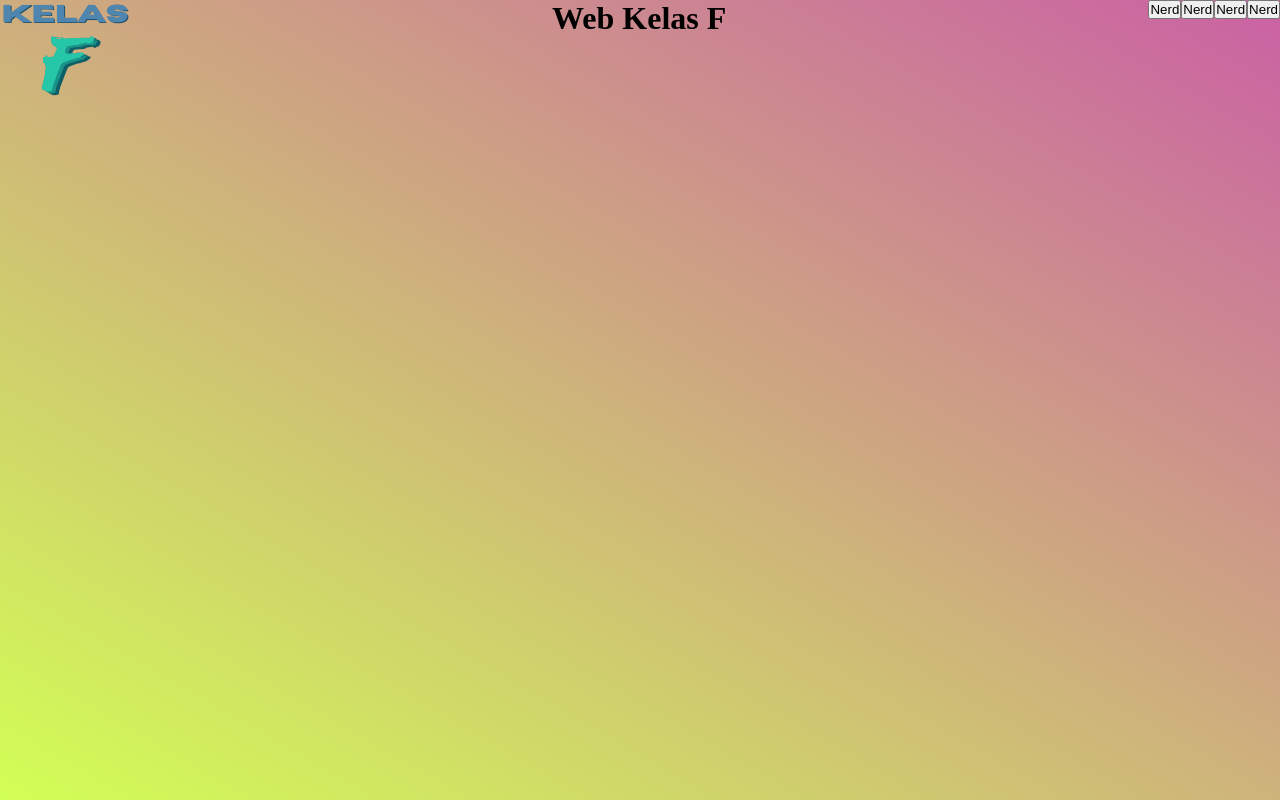
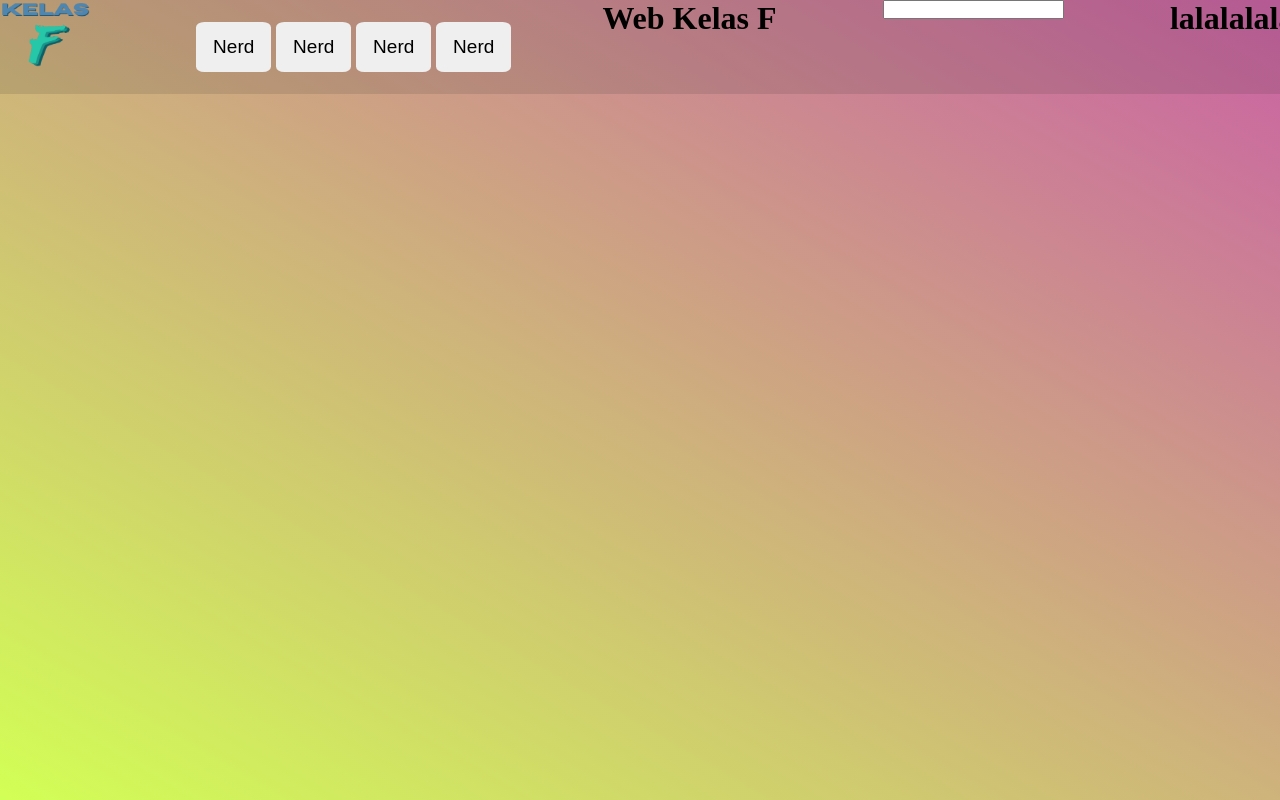
Before and after one commit to Virpro18/KelasF, a plain HTML site: page index.html in a window 1280 px wide. Drawn offline with nearby package versions, Linux system fonts and the light colour scheme.

Commit message:
Melengkapi header

```diff
--- a/index.html
+++ b/index.html
@@ -14,9 +14,6 @@
         <div class="logo">
             <img src="assets/LogoF.png" alt="Error IMG 404">
         </div>
-        <div class="title">
-            <h1>Web Kelas F</h1>
-        </div>
         <nav class="hdNv">
             <a href="" class="nvLink">
                 <button class="nvBtn" id="nvBtn">Nerd</button>
@@ -31,7 +28,31 @@
                 <button class="nvBtn" id="nvBtn">Nerd</button>
             </a>
         </nav>
+        <div class="title">
+            <h1>Web Kelas F</h1>
+        </div>
+        <div class="chatBot">
+            <div class="botAns" id="botAns"></div>
+            <input type="text" name="" id="userInput" class="userInput">
+        </div>
+        <div class="news">
+            <div class="newsToday">
+                <h1>lala</h1>
+            </div>
+            <div class="newsToday">
+                <h1>lala</h1>
+            </div>
+            <div class="newsToday">
+                <h1>lala</h1>
+            </div>
+            <div class="newsToday">
+                <h1>lala</h1>
+            </div>
+        </div>
     </header>
+    <main>
+
+    </main>
     <script src="script.js"></script>
 </body>
 
--- a/style.css
+++ b/style.css
@@ -1,27 +1,66 @@
-*,html,body {
+*,
+html,
+body {
     padding: 0px;
     margin: 0px;
+    box-sizing: border-box;
 }
+
 :root {
-    background: linear-gradient(30deg,#d2ff55,#ca61a4);
+    background: linear-gradient(30deg, #d2ff55, #ca61a4);
     min-height: 100vh;
 }
+
 header {
     display: flex;
+    flex-wrap: wrap;
     max-height: 200px;
+    background-color: #3332;
     justify-content: space-between;
 }
+
 .logo {
     max-height: 200px;
 }
+
 .logo img {
-    max-height: 130px;
+    max-height: 90px;
     border-radius: 10%;
 }
+
 .hdNv {
     display: flex;
-    justify-content: space-evenly;
+    align-items: center;
     max-width: 300px;
     min-width: 90px;
     max-height: 100px;
+    gap: 5px;
 }
+
+.nvBtn {
+    border: none;
+    font-size: 19px;
+    width: 75px;
+    height: 50px;
+    padding: 5px;
+    transition: all 0.5s ease-in-out;
+    cursor: pointer;
+    border-radius: 11%;
+    object-fit: cover;
+}
+
+.nvBtn:hover {
+    background-color: #90785499;
+    color: #673e77;
+}
+
+.news {
+    display: flex;
+    width: 110px;
+    height: 75px;
+    overflow-x: scroll;
+}
+
+.newsToday {
+    position: sticky;
+}
```
